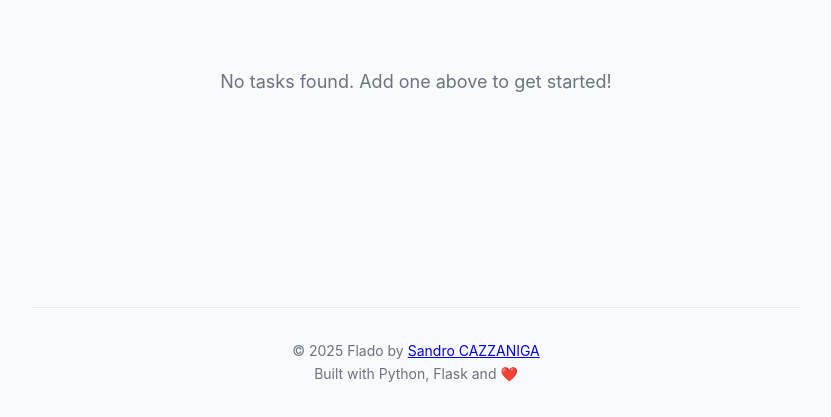
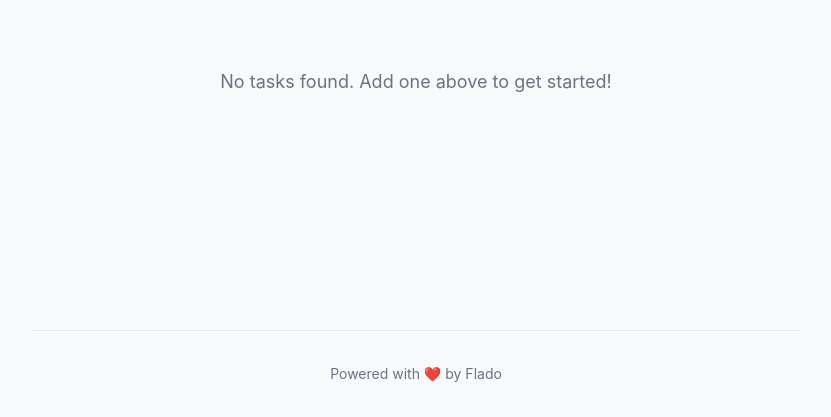
Before and after one commit to Kharec/flado, a Flask app: page / in a window 1280 px wide. Shown: the part 383-800 px from the top of the page, without its empty margins (224-1055 px from the left). Run offline with Flask 3, Linux system fonts and the light colour scheme.

Commit message:
feat: change footer to a simple one

```diff
--- a/flado/templates/base.html
+++ b/flado/templates/base.html
@@ -26,13 +26,7 @@
       <main class="app-main">{% block content %}{% endblock %}</main>
 
       <footer class="app-footer">
-        <p>
-          &copy; 2025 Flado by
-          <a href="https://sandro.cazzaniga.fr" target="_blank"
-            >Sandro CAZZANIGA</a
-          >
-        </p>
-        <p>Built with Python, Flask and ❤️</p>
+       <p>Powered with ❤️  by Flado</p>
       </footer>
     </div>
 
```
